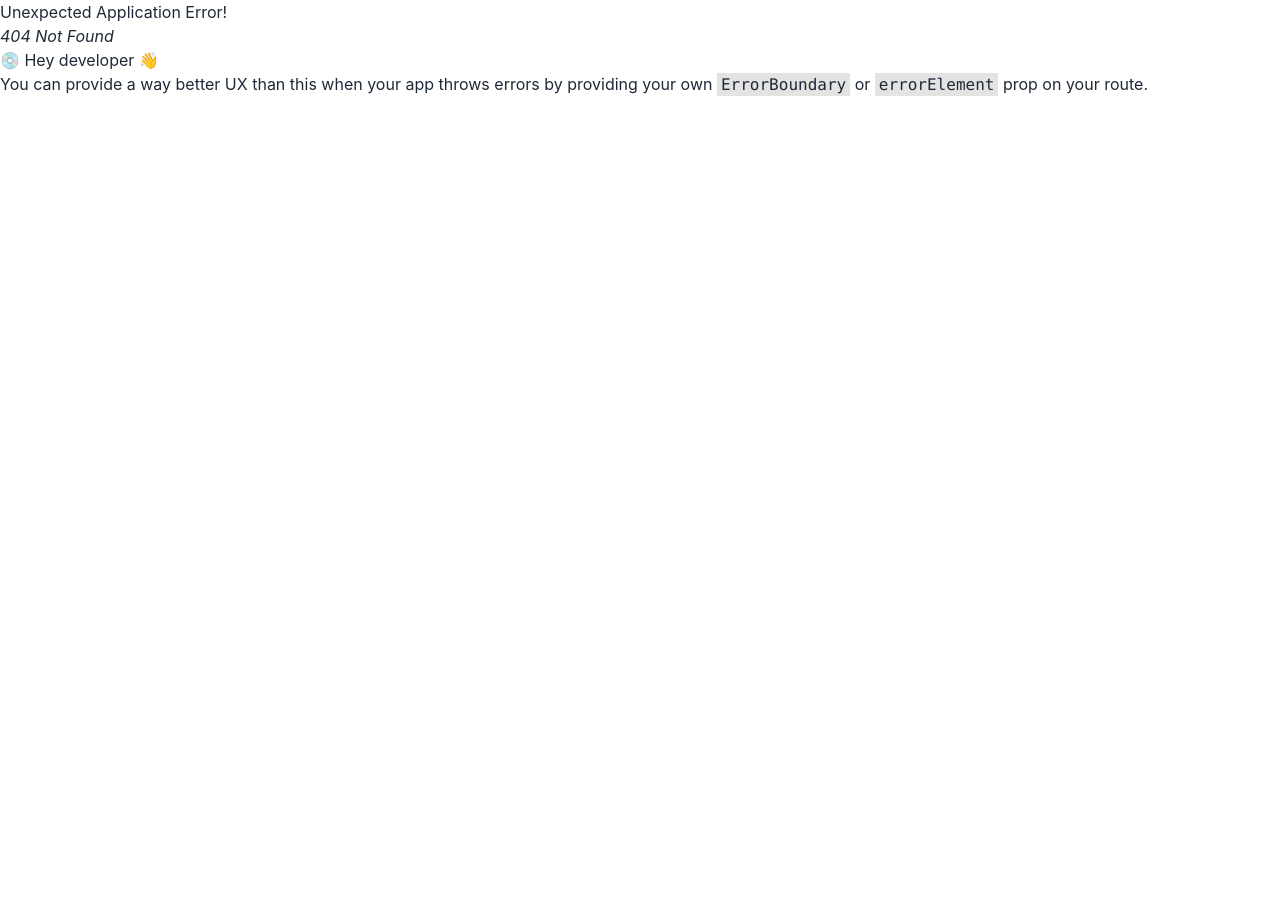
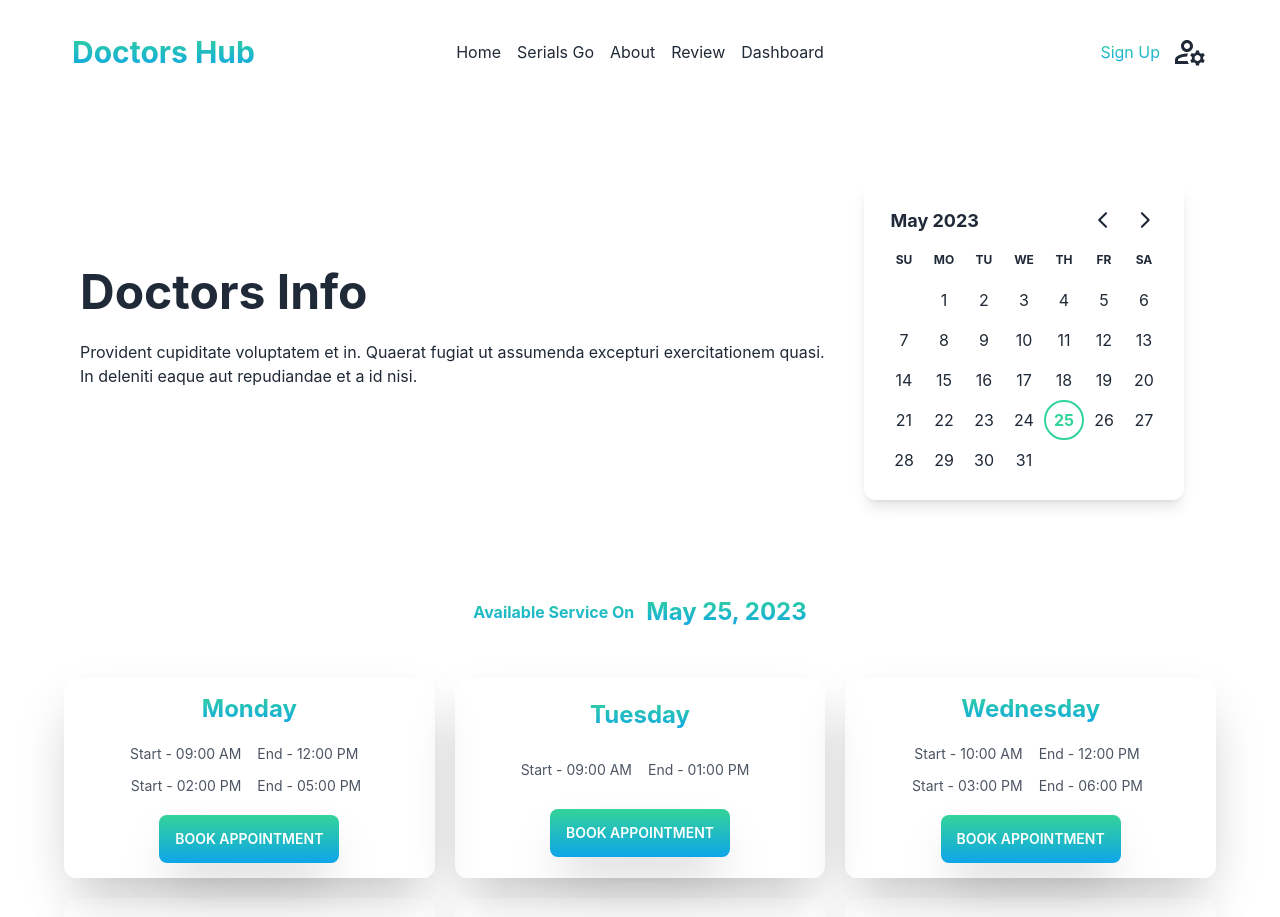
Before and after one commit to ahm-fahim/doctors-hub, a React (Create React App) app in the folder doctor-hub-client/: page /appointment in a window 1280 px wide. Before the commit this address had no page. Shown: the top 917 px of the page. Before the commit the page ends 800 px from the top, so only its background shows below. Built offline with nearby package versions, Linux system fonts and the light colour scheme; what tailwindcss-gradient would draw is missing.

Commit message:
appoint modal added

```diff
--- /dev/null
+++ b/doctor-hub-client/src/Pages/Appointment/AppointForm/AppointForm.js
@@ -0,0 +1,49 @@
+import React from "react";
+import PrimaryButton from "../../../components/PrimaryButton/PrimaryButton";
+
+const AppointForm = ({ currentDate, info }) => {
+    const { day, hours } = info;
+    return (
+        <div className="hero">
+            <div className="hero-content flex-col lg:flex-row-reverse">
+                <div className="card flex-shrink-0 w-full max-w-sm">
+                    <div className="card-body">
+                        <input
+                            type="text"
+                            value={currentDate.props.children}
+                            readOnly
+                            className="outline-none text-gradient font-bold form-control"
+                        />
+                        <input
+                            type="text"
+                            value={`${day}, ${hours[0].start}`}
+                            readOnly
+                            className="outline-none text-gradient font-bold form-control"
+                        />
+                        <input
+                            type="text"
+                            placeholder="Full Name"
+                            className="input mt-3 input-bordered form-control"
+                        />
+                        <input
+                            type="text"
+                            placeholder="Phone Number"
+                            className="input input-bordered form-control"
+                        />
+                        <input
+                            type="text"
+                            placeholder="Email"
+                            className="input input-bordered form-control"
+                        />
+
+                        <div className="form-control mt-6">
+                            <PrimaryButton>SUBMIT</PrimaryButton>
+                        </div>
+                    </div>
+                </div>
+            </div>
+        </div>
+    );
+};
+
+export default AppointForm;
--- a/doctor-hub-client/src/Pages/Appointment/Appointment/Appointment.js
+++ b/doctor-hub-client/src/Pages/Appointment/Appointment/Appointment.js
@@ -9,9 +9,9 @@ const Appointment = () => {
     console.log("appointment page", id);
     const [selectedDate, setSelectedDate] = useState(new Date());
 
-    let todayDate = " Please Pick The Date ";
+    let currentDate = " Please Pick The Date ";
     if (selectedDate) {
-        todayDate = (
+        currentDate = (
             <span className="text-2xl ml-3">{format(selectedDate, "PP")}</span>
         );
     }
@@ -21,7 +21,7 @@ const Appointment = () => {
                 selectedDate={selectedDate}
                 setSelectedDate={setSelectedDate}
             />
-            <AvailableAppointments todayDate={todayDate} />
+            <AvailableAppointments currentDate={currentDate} />
         </div>
     );
 };
--- a/doctor-hub-client/src/Pages/Appointment/AvailableAppointments/AvailableAppointmentCard.js
+++ b/doctor-hub-client/src/Pages/Appointment/AvailableAppointments/AvailableAppointmentCard.js
@@ -1,9 +1,19 @@
-import React from "react";
+import React, { useState } from "react";
 import PrimaryButton from "../../../components/PrimaryButton/PrimaryButton";
+import Modal from "../../../SharedComponents/Modal/Modal";
+import AppointForm from "../AppointForm/AppointForm";
 
-const AvailableAppointmentCard = ({ info }) => {
+const AvailableAppointmentCard = ({ info, currentDate }) => {
     const { day, hours } = info;
+    const [isOpen, setIsOpen] = useState(false);
 
+    const openModal = () => {
+        setIsOpen(true);
+    };
+
+    const closeModal = () => {
+        setIsOpen(false);
+    };
     return (
         <div className="grid grid-cols-1 justify-items-center items-center shadow-2xl w-full rounded-xl min-h-full p-3 mt-5">
             <h1 className="text-2xl text-gradient font-bold">{day}</h1>
@@ -18,7 +28,13 @@ const AvailableAppointmentCard = ({ info }) => {
                     </div>
                 ))}
             </div>
-            <PrimaryButton path="">Book Appointment</PrimaryButton>
+            <PrimaryButton operation={openModal} path="">
+                Book Appointment
+            </PrimaryButton>
+
+            <Modal className="lg:p-16" isOpen={isOpen} onClose={closeModal}>
+                <AppointForm currentDate={currentDate} info={info} />
+            </Modal>
         </div>
     );
 };
--- a/doctor-hub-client/src/Pages/Appointment/AvailableAppointments/AvailableAppointments.js
+++ b/doctor-hub-client/src/Pages/Appointment/AvailableAppointments/AvailableAppointments.js
@@ -1,7 +1,7 @@
 import React, { useEffect, useState } from "react";
 import AvailableAppointmentCard from "./AvailableAppointmentCard";
 
-const AvailableAppointments = ({ todayDate }) => {
+const AvailableAppointments = ({ currentDate }) => {
     const [schedule, setSchedule] = useState([]);
 
     useEffect(() => {
@@ -12,15 +12,20 @@ const AvailableAppointments = ({ todayDate }) => {
                 console.log(data.schedule);
             });
     }, []);
+
     return (
         <div className="mb-16">
             <h1 className="text-gradient font-bold flex items-center justify-center">
                 Available Service On
-                {todayDate}
+                {currentDate}
             </h1>
             <div className="mt-10 md:grid grid-cols-3 gap-5 justify-items-center items-center">
                 {schedule.map((info) => (
-                    <AvailableAppointmentCard key={info.id} info={info} />
+                    <AvailableAppointmentCard
+                        key={info.id}
+                        info={info}
+                        currentDate={currentDate}
+                    />
                 ))}
             </div>
         </div>
--- a/doctor-hub-client/src/Pages/Home/HeroSection/Address/Address.js
+++ b/doctor-hub-client/src/Pages/Home/HeroSection/Address/Address.js
@@ -30,9 +30,9 @@ const locationData = [
 
 const Address = () => {
     return (
-        <div className="md:grid grid-cols-3 gap-5 my-2 text-white">
+        <div className="md:grid grid-cols-3 gap-5  mt-24 lg:mt-0 text-white">
             {locationData.map((info) => (
-               <AddressCard key={info.id} info={info}/>
+                <AddressCard key={info.id} info={info} />
             ))}
         </div>
     );
--- a/doctor-hub-client/src/Pages/Home/ServiceSection/DoctorsServices/DoctorsDetails.js
+++ b/doctor-hub-client/src/Pages/Home/ServiceSection/DoctorsServices/DoctorsDetails.js
@@ -40,22 +40,6 @@ const DoctorsDetails = ({ info }) => {
             </Link>
 
             <Modal className="lg:p-16" isOpen={isOpen} onClose={closeModal}>
-                <div className="flex justify-between flex-row-reverse items-start">
-                    <button
-                        className="text-center text-gray-600 hover:text-gray-800"
-                        onClick={closeModal}
-                    >
-                        <svg
-                            className="w-12 h-12 fill-current"
-                            viewBox="0 0 20 20"
-                            xmlns="http://www.w3.org/2000/svg"
-                        >
-                            <path
-                                fillRule="evenodd"
-                                d="M10 11.414l4.95 4.95-1.414 1.414-4.95-4.95-4.95 4.95L.636 16.364l4.95-4.95L.636 6.464 1.414 5.05l4.95 4.95L11.364 5.05l.778 1.414-4.95 4.95z"
-                            />
-                        </svg>
-                    </button>
                 <div>
                     <img src={image} alt="" className="h-40" />
                     <h1 className="text-2xl text-gradient font-bold mt-5">
@@ -66,9 +50,7 @@ const DoctorsDetails = ({ info }) => {
                         <span className="font-bold">Specialty - </span>{" "}
                         {specialty}
                     </h2>
-                        <h3 className="text-xs text-gradient mt-">
-                            {experience}
-                        </h3>
+                    <h3 className="text-xs text-gradient mt-">{experience}</h3>
                     <h3 className="text-lg mt-2">
                         <span className="font-bold">Education - </span>
                         {education}
@@ -85,7 +67,6 @@ const DoctorsDetails = ({ info }) => {
                         {description}
                     </p>
                 </div>
-                </div>
             </Modal>
         </div>
     );
--- a/doctor-hub-client/src/SharedComponents/Modal/Modal.js
+++ b/doctor-hub-client/src/SharedComponents/Modal/Modal.js
@@ -15,7 +15,22 @@ const Modal = ({ isOpen, onClose, children }) => {
             ></div>
 
             {/* Modal content */}
-            <div className=" bg-white p-6 rounded-lg shadow-lg z-10">
+            <div className=" bg-white px-6 rounded-lg shadow-lg z-10 ">
+                <button
+                    className="text-gray-600 hover:text-gray-800"
+                    onClick={onClose}
+                >
+                    <svg
+                        className="w-12 h-12 fill-current"
+                        viewBox="0 0 20 20"
+                        xmlns="http://www.w3.org/2000/svg"
+                    >
+                        <path
+                            fillRule="evenodd"
+                            d="M10 11.414l4.95 4.95-1.414 1.414-4.95-4.95-4.95 4.95L.636 16.364l4.95-4.95L.636 6.464 1.414 5.05l4.95 4.95L11.364 5.05l.778 1.414-4.95 4.95z"
+                        />
+                    </svg>
+                </button>
                 {children}
             </div>
         </div>
--- a/doctor-hub-client/src/components/PrimaryButton/PrimaryButton.js
+++ b/doctor-hub-client/src/components/PrimaryButton/PrimaryButton.js
@@ -1,9 +1,13 @@
 import React from "react";
 import { Link } from "react-router-dom";
 
-const PrimaryButton = ({ children, path }) => {
+const PrimaryButton = ({ children, path,operation }) => {
     return (
-        <Link to={`${path}`} className="btn bg-gradient border-none shadow-2xl">
+        <Link
+            to={`${path}`}
+            onClick={operation}
+            className="btn bg-gradient border-none shadow-2xl"
+        >
             {children}
         </Link>
     );
```
Also changed, not shown: doctor-hub-client/src/Router/Router/Router.js (+4 -4 lines). Lines whose indentation alone changed are shown as unchanged.
